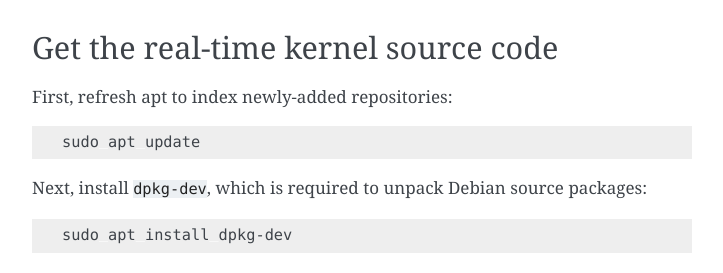
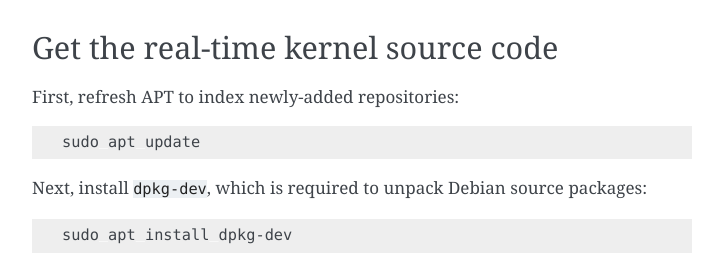
Before and after one commit to canonical/real-time-ubuntu-docs, a Sphinx documentation site: the page built from docs/how-to/download-real-time-sources.rst, in a window 1280 px wide, cut to the strip 780-1053 px from the top of the page. Shown: the whole strip, without its empty margins (388-1111 px from the left). Built offline with Sphinx 7.4.7, drawn with Linux system fonts in a browser that asks for light colours.

Commit message:
WIP
Signed-off-by: annecyh <anne.chew@canonical.com>

```diff
--- a/docs/how-to/download-real-time-sources.rst
+++ b/docs/how-to/download-real-time-sources.rst
@@ -85,11 +83,10 @@
 
             sudo sed -i '1s/^Types: deb$/Types: deb deb-src/' /etc/apt/sources.list.d/ubuntu.sources
 
-
 Get the real-time kernel source code
 -------------------------------------
 
-First, refresh apt to index newly-added repositories:
+First, refresh APT to index newly-added repositories:
 
 .. code-block:: shell
 
```
Also changed, not shown: other parts of docs/how-to/download-real-time-sources.rst (+1 -3 lines).
